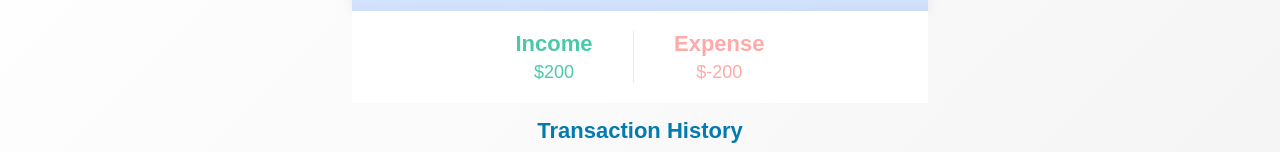
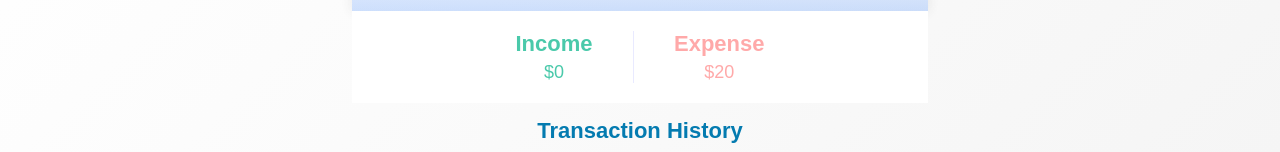
Before and after one commit to aqib-nawaz/expensetracker, a React (Vite) app: page / in a window 1280 px wide. Shown: the part 150-302 px from the top of the page. Built offline with nearby package versions, Linux system fonts and the light colour scheme.

Commit message:
Income-Expense Logic

```diff
--- a/src/App.jsx
+++ b/src/App.jsx
@@ -8,10 +8,13 @@ import AddTransactions from './components/AddTransactions';
 import IncomeExpense from './components/IncomeExpense';
 
 function App() {
+
+
   const dummyTransactions = [
     { id: 1, text: 'Flower', amount: -20 },
+  ];
 
-  ];
+
   const [allTranssction, setAllTransactions] = useState(dummyTransactions)
 
   const handleTransactionAdd = (data) => {
@@ -20,12 +23,14 @@ function App() {
     })
   }
 
+
+
   return (
     <>
       <Header />
       <main className='main-container'>
         <Balance transactions={allTranssction} />
-        <IncomeExpense />
+        <IncomeExpense transactions={allTranssction} />
         <TransactionHistory transactions={allTranssction} />
         <AddTransactions handleTransactionAdd={handleTransactionAdd} />
       </main>
--- a/src/components/IncomeExpense.jsx
+++ b/src/components/IncomeExpense.jsx
@@ -1,10 +1,17 @@
-import React from 'react'
+/* eslint-disable react/prop-types */
+import React from "react";
 
-const IncomeExpense = () => {
-	const totalIncome = 200;
-	const totalExpense = -200;
+const IncomeExpense = ({ transactions }) => {
+	const totalBalance = transactions.map((item) => item.amount);
+	const totalIncome = totalBalance.reduce(
+		(acc, item) => (item > 0 ? (acc += +item) : acc),
+		0
+	);
+	const totalExpense = totalBalance
+		.reduce((acc, item) => (item < 0 ? (acc += +item) : acc), 0)
+		.toString().split("-")[1];
 	return (
-		<div className='income-expense__contianer'>
+		<div className="income-expense__contianer">
 			<div className="income">
 				<h2>Income</h2>
 				<span>${totalIncome}</span>
@@ -15,7 +22,7 @@ const IncomeExpense = () => {
 				<span>${totalExpense}</span>
 			</div>
 		</div>
-	)
-}
+	);
+};
 
-export default IncomeExpense
+export default IncomeExpense;
```
